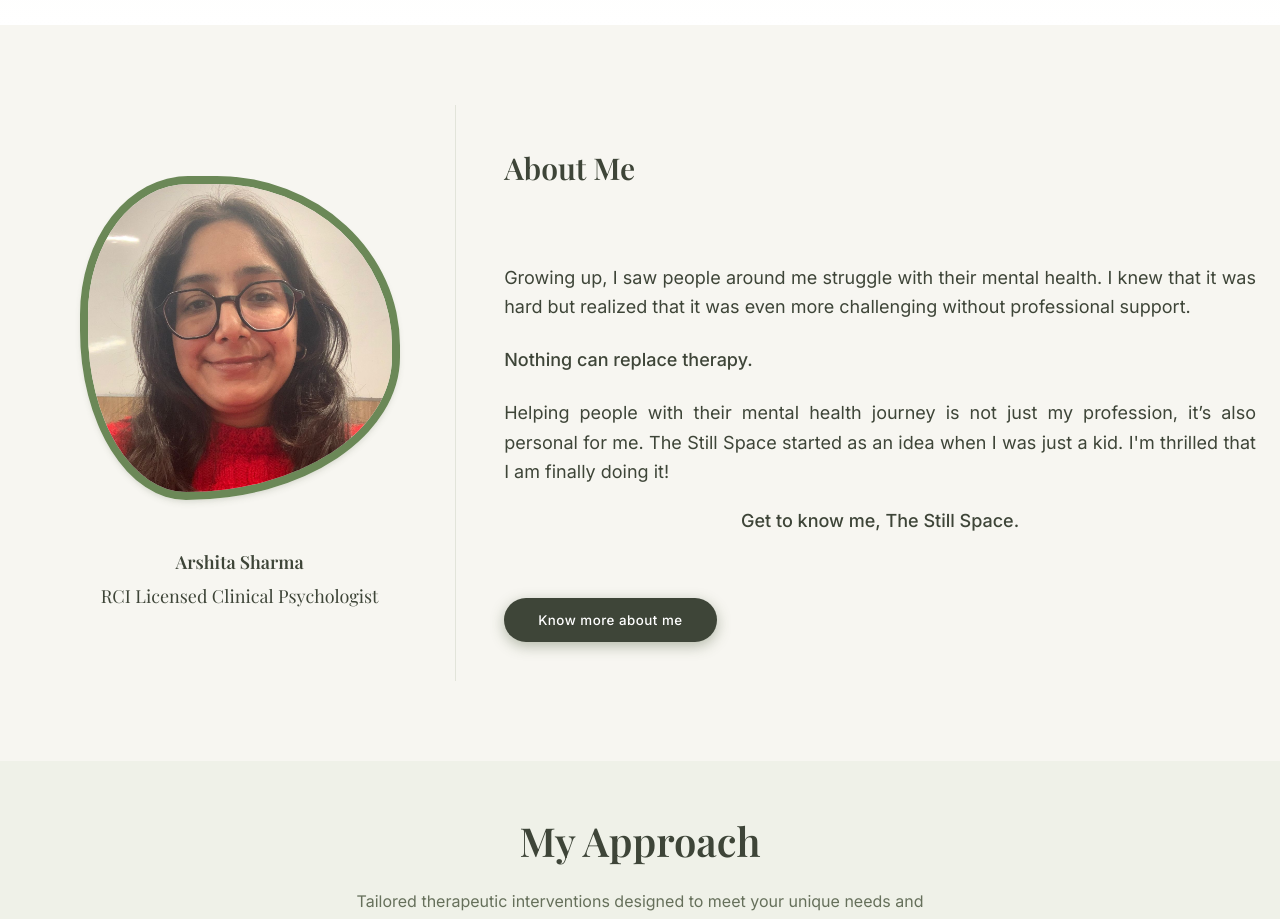
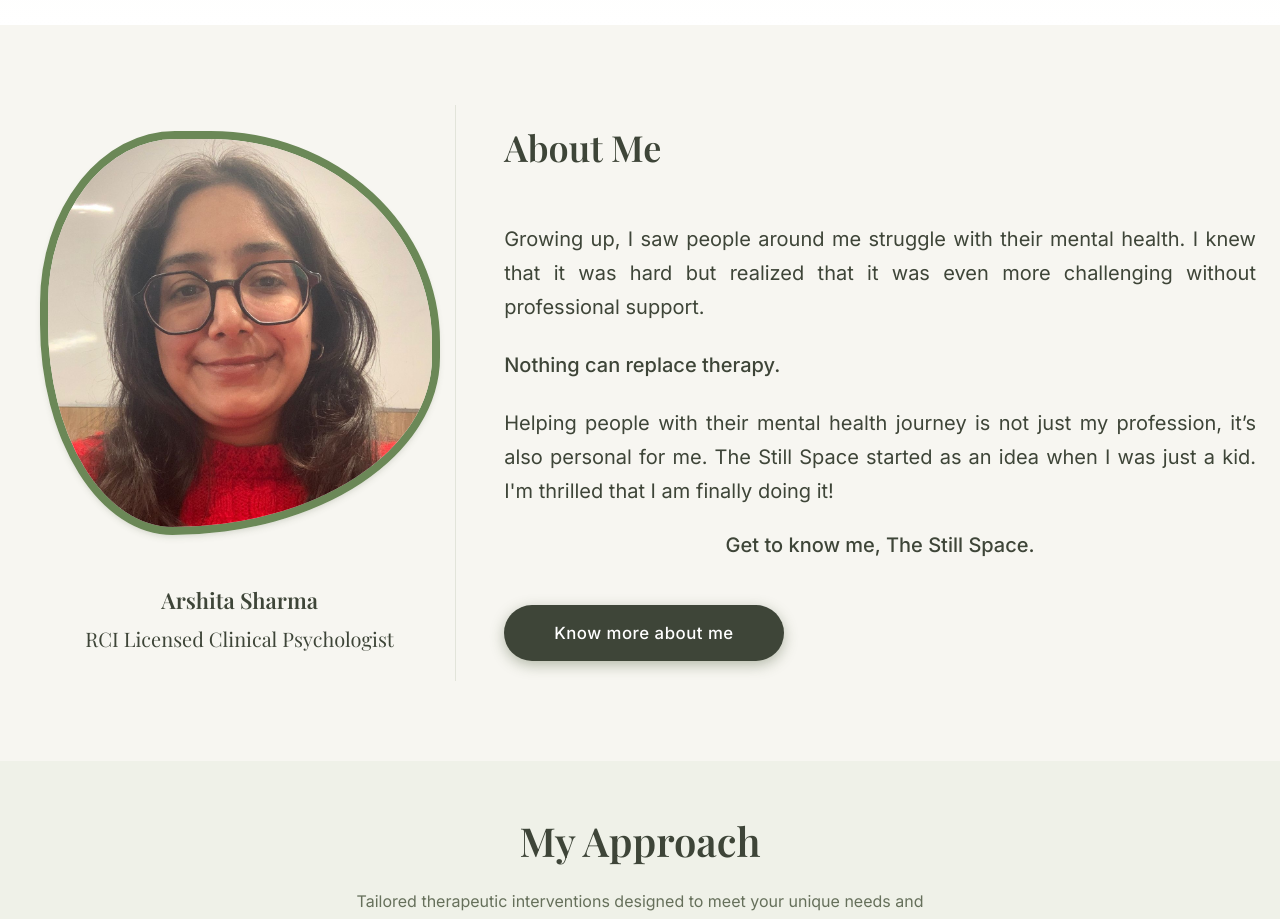
Before and after one commit to mananj183/thestillspace.github.io, a React (Vite) app: page / in a window 1280 px wide. Shown: the part 840-1759 px from the top of the page. Built offline with nearby package versions, Linux system fonts and the light colour scheme; a web font is replaced by a local one.

Commit message:
Scale up About content (blob, text, button) on laptop and larger screens

```diff
--- a/src/index.css
+++ b/src/index.css
@@ -390,6 +390,38 @@ button {
   }
 }
 
+/* Larger laptop / desktop screens: scale the About content up so it fills
+   the bigger section instead of staying at tablet size. Kept before the
+   short-height block so compact screens still win on short viewports. */
+@media (min-width: 1280px) {
+  .blob-c {
+    width: min(400px, 100%);
+  }
+
+  .founder-name {
+    font-size: 1.375rem;
+  }
+
+  .founder-title {
+    font-size: 1.25rem;
+  }
+
+  .about-me-title {
+    font-size: 2.25rem;
+    line-height: 1.25;
+  }
+
+  .about-text-block {
+    font-size: 1.25rem;
+    line-height: 1.7;
+  }
+
+  .btn-know-more {
+    padding: 1rem 3rem;
+    font-size: 1.05rem;
+  }
+}
+
 /* Short landscape / split-screen heights (e.g. 768x544): compress the
    About section so all of its content stays visible without scrolling.
    Declared last so it wins over the min-width:768px overrides above. */
```
